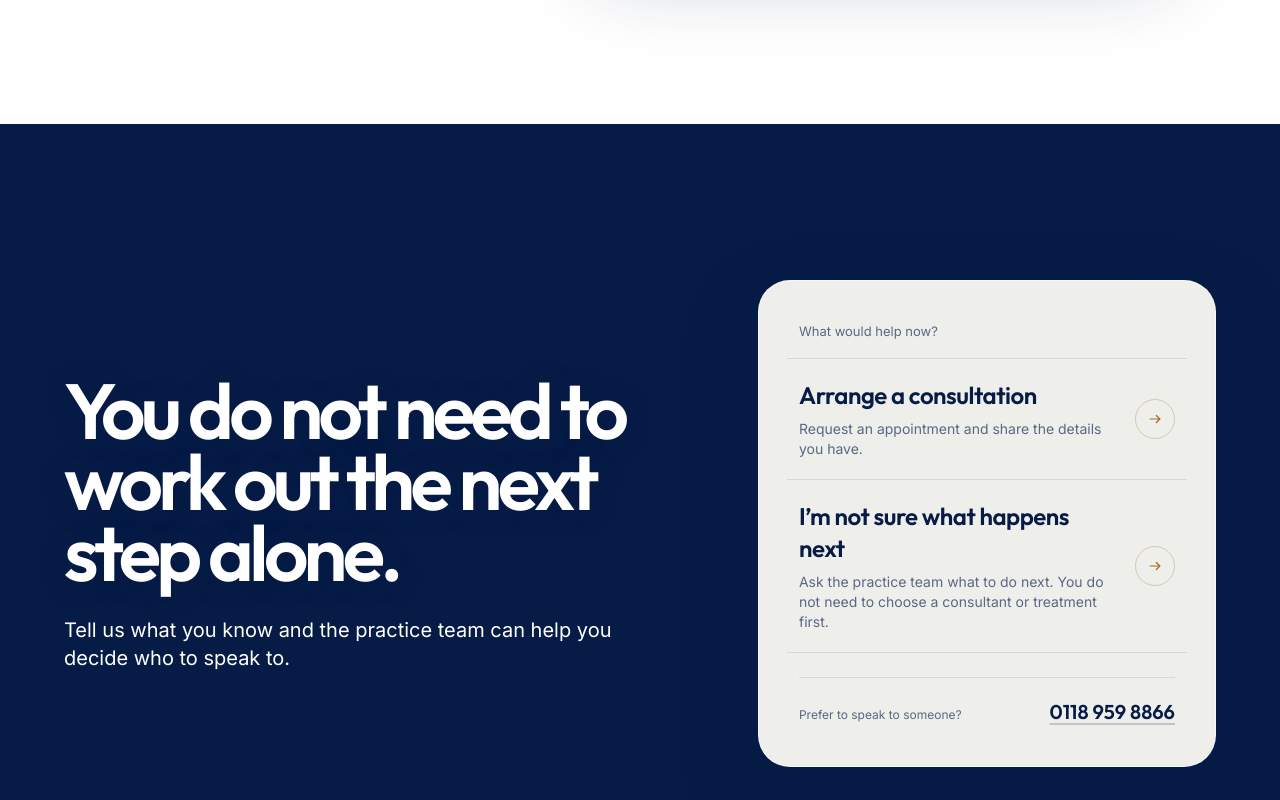
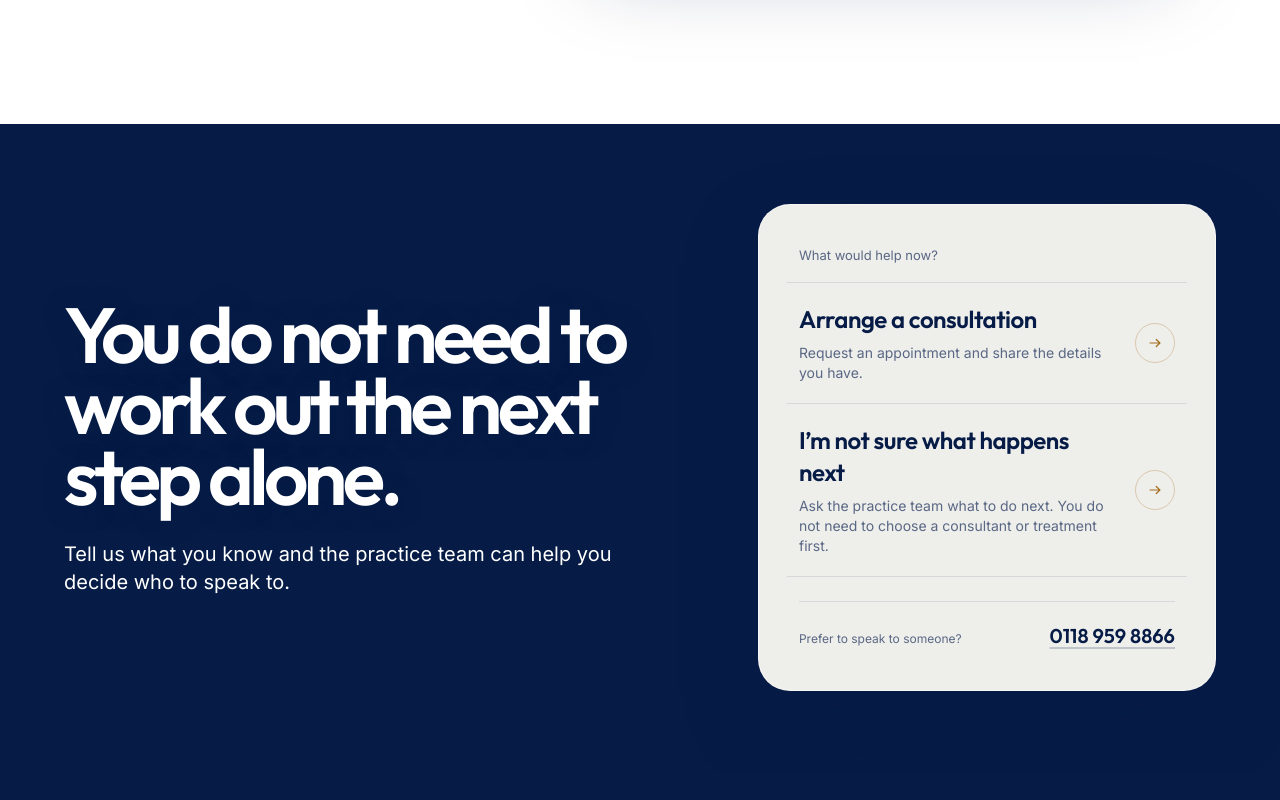
Before and after one commit to dordinator/berkshire-oncology-v2, a Next.js app: page /patients in a window 1280 px wide. Shown: the part 7820-8620 px from the top of the page. Built offline with nearby package versions, Linux system fonts and the light colour scheme.

Commit message:
Tighten Patients contact ending

```diff
--- a/src/app/patients/page.tsx
+++ b/src/app/patients/page.tsx
@@ -430,7 +430,7 @@ export default function PatientsPage() {
 
       <section
         id="contact-next-step"
-        className="flex min-h-svh scroll-mt-24 items-center bg-ink py-24 text-white md:py-28"
+        className="flex scroll-mt-24 items-center bg-ink py-16 text-white md:py-20"
       >
         <div className="container-wide w-full">
           <div className="grid gap-12 lg:grid-cols-[minmax(0,0.95fr)_minmax(25rem,0.72fr)] lg:items-center lg:gap-[7vw]">
```
